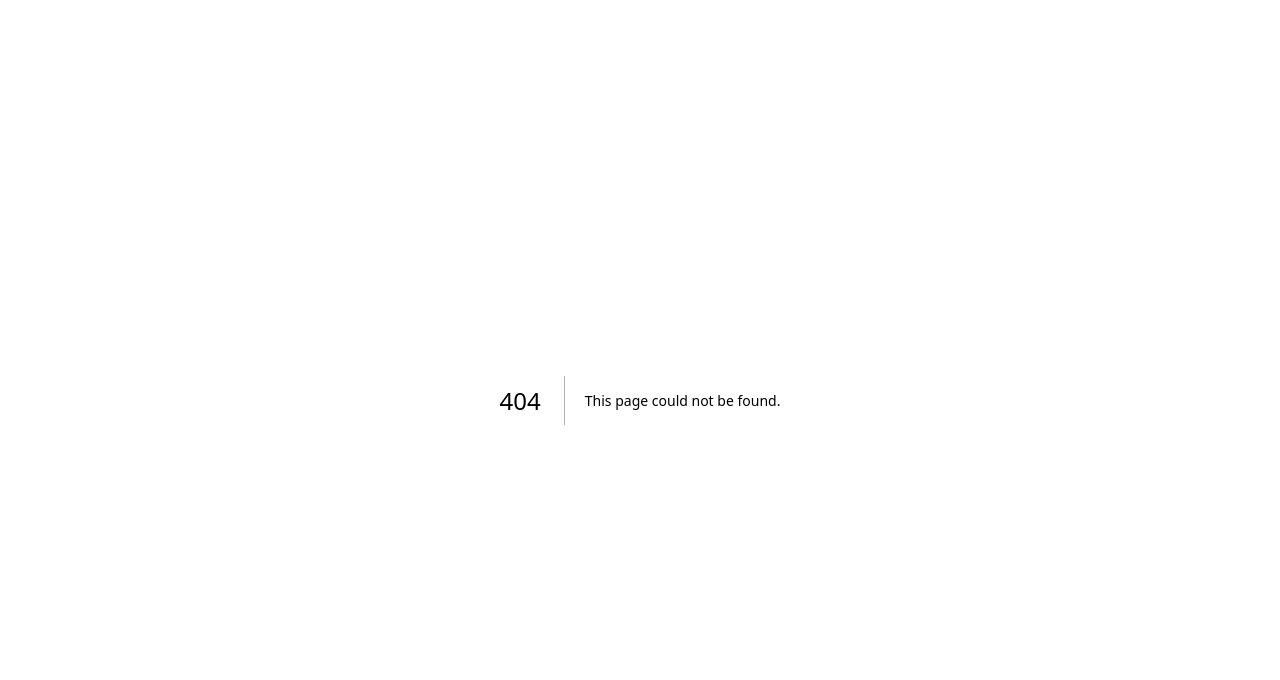
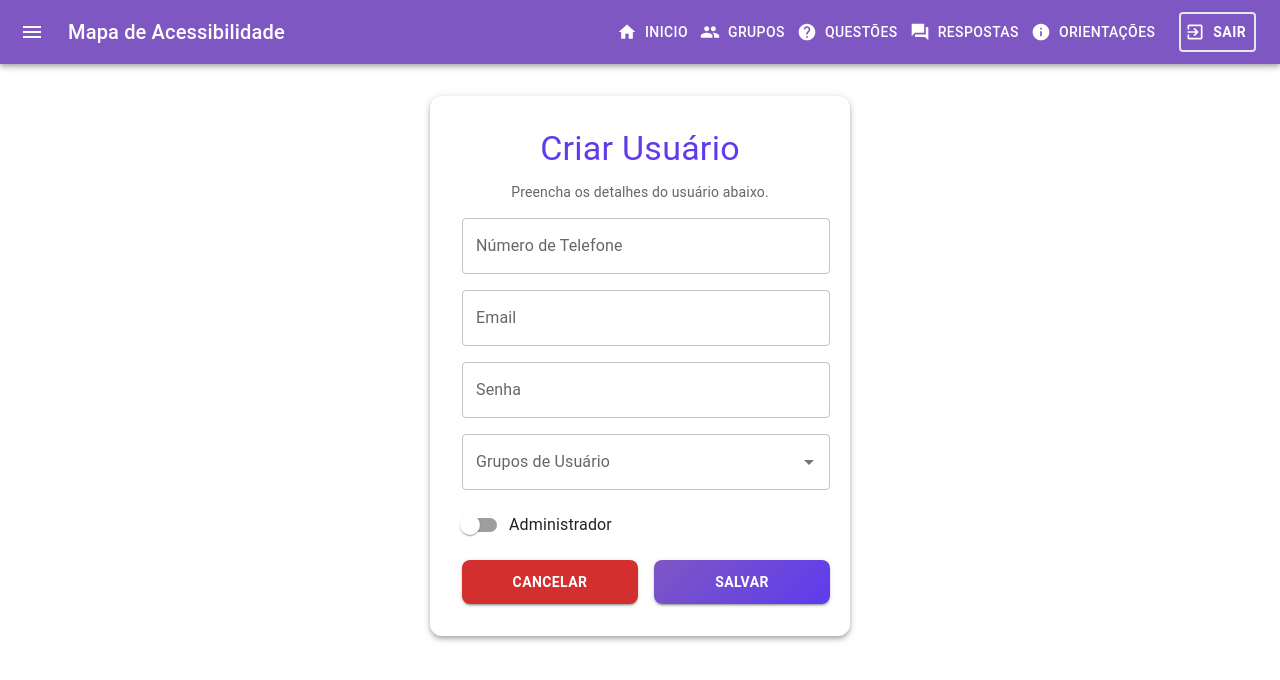
Before and after one commit to joselisboaa/TCC-Front, a Next.js app: page /home/users/new in a window 1280 px wide. Before the commit this address had no page. Shown: the top 680 px of the page. Built offline with nearby package versions, Linux system fonts and the light colour scheme; no server answers.

Commit message:
feat: make create users page

```diff
--- /dev/null
+++ b/src/app/home/users/new/page.tsx
@@ -0,0 +1,131 @@
+/* eslint-disable react-hooks/exhaustive-deps */
+"use client";
+
+import { useState } from "react";
+import { useRouter } from "next/navigation";
+import { Box, Button, TextField, Typography, CircularProgress, Paper, Autocomplete, FormControlLabel, Switch } from "@mui/material";
+import { useSnackbar } from "notistack";
+import { useQuery } from "react-query";
+import fetchRequest from "@/utils/fetchRequest";
+
+interface UserGroup {
+  id: number;
+  text: string;
+}
+
+export default function CreateUser() {
+  const [phoneNumber, setPhoneNumber] = useState<string>("");
+  const [email, setEmail] = useState<string>("");
+  const [password, setPassword] = useState<string>("");
+  const [selectedGroupIds, setSelectedGroupIds] = useState<number[]>([]);
+  const [isAdmin, setIsAdmin] = useState<boolean>(false);
+  const [loading, setLoading] = useState<boolean>(false);
+  const router = useRouter();
+  const { enqueueSnackbar } = useSnackbar();
+
+  const { data: userGroups = [] } = useQuery<UserGroup[]>(
+    "userGroups",
+    async () => {
+      const response = await fetchRequest<null, UserGroup[]>("/user-groups", { method: "GET" });
+      return response.body;
+    },
+    { staleTime: Infinity }
+  );
+
+  const adminGroup = userGroups.find((group) => group.text.toLowerCase() === "administrador");
+
+  const handleGroupChange = (_event: React.SyntheticEvent, newValue: UserGroup[]) => {
+    const newGroupIds = newValue.map((group) => group.id);
+    setSelectedGroupIds(newGroupIds);
+    if (adminGroup) {
+      setIsAdmin(newGroupIds.includes(adminGroup.id));
+    }
+  };
+
+  const handleAdminToggle = (event: React.ChangeEvent<HTMLInputElement>) => {
+    const checked = event.target.checked;
+    setIsAdmin(checked);
+
+    if (checked && adminGroup?.id && !selectedGroupIds.includes(adminGroup.id)) {
+      setSelectedGroupIds([...selectedGroupIds, adminGroup.id]);
+    } else if (!checked) {
+      setSelectedGroupIds(selectedGroupIds.filter((id) => id !== adminGroup?.id));
+    }
+  };
+
+  const handleSubmit = async () => {
+    if (!phoneNumber.trim() || !email.trim() || !password.trim() || selectedGroupIds.length === 0) {
+      enqueueSnackbar("Preencha todos os campos", { variant: "warning" });
+      return;
+    }
+
+    try {
+      setLoading(true);
+      await fetchRequest("/users", {
+        method: "POST",
+        body: {
+          phone_number: phoneNumber,
+          email,
+          password,
+          user_groups: selectedGroupIds.map((id) => ({ id })),
+        },
+      });
+
+      enqueueSnackbar("Usuário criado com sucesso!", { variant: "success" });
+      router.push("/home/users");
+    } catch (error) {
+      enqueueSnackbar(
+        `Erro ao criar usuário: ${error instanceof Error ? error.message : "Erro desconhecido"}`,
+        { variant: "error" }
+      );
+    } finally {
+      setLoading(false);
+    }
+  };
+
+  const handleCancel = () => {
+    router.push("/home/users");
+  };
+
+  return (
+    <Box sx={{ display: "flex", justifyContent: "center", alignItems: "center", height: "fit" }}>
+      <Paper elevation={4} sx={{ padding: 4, width: "100%", maxWidth: 420, borderRadius: 3, textAlign: "center" }}>
+        <Typography variant="h4" component="h1" gutterBottom sx={{ color: "#5E3BEE" }}>
+          Criar Usuário
+        </Typography>
+        <Typography variant="body2" sx={{ color: "#666", marginBottom: 2 }}>
+          Preencha os detalhes do usuário abaixo.
+        </Typography>
+
+        <Box sx={{ display: "grid", gap: 2 }}>
+          <TextField label="Número de Telefone" fullWidth value={phoneNumber} onChange={(e) => setPhoneNumber(e.target.value)} variant="outlined" />
+          <TextField label="Email" fullWidth value={email} onChange={(e) => setEmail(e.target.value)} variant="outlined" />
+          <TextField label="Senha" fullWidth type="password" value={password} onChange={(e) => setPassword(e.target.value)} variant="outlined" />
+
+          <Autocomplete
+            multiple
+            options={userGroups}
+            getOptionLabel={(option) => option.text}
+            value={userGroups.filter((group) => selectedGroupIds.includes(group.id))}
+            onChange={handleGroupChange}
+            renderInput={(params) => <TextField {...params} label="Grupos de Usuário" fullWidth variant="outlined" />}
+          />
+
+          <FormControlLabel
+            control={<Switch checked={isAdmin} onChange={handleAdminToggle} color="primary" />}
+            label="Administrador"
+          />
+
+          <Box sx={{ display: "flex", gap: 2, justifyContent: "center" }}>
+            <Button variant="contained" sx={{ backgroundColor: "#D32F2F", color: "#FFF", fontWeight: "bold", width: "11rem", padding: "10px", borderRadius: "8px", "&:hover": { backgroundColor: "#B71C1C" } }} onClick={handleCancel}>
+              Cancelar
+            </Button>
+            <Button variant="contained" sx={{ background: "linear-gradient(135deg, #7E57C2, #5E3BEE)", color: "#FFF", fontWeight: "bold", width: "11rem", padding: "10px", borderRadius: "8px", "&:hover": { background: "linear-gradient(135deg, #5E3BEE, #7E57C2)" } }} onClick={handleSubmit} disabled={loading}>
+              {loading ? <CircularProgress size={20} sx={{ color: "#FFF" }} /> : "Salvar"}
+            </Button>
+          </Box>
+        </Box>
+      </Paper>
+    </Box>
+  );
+}
```
